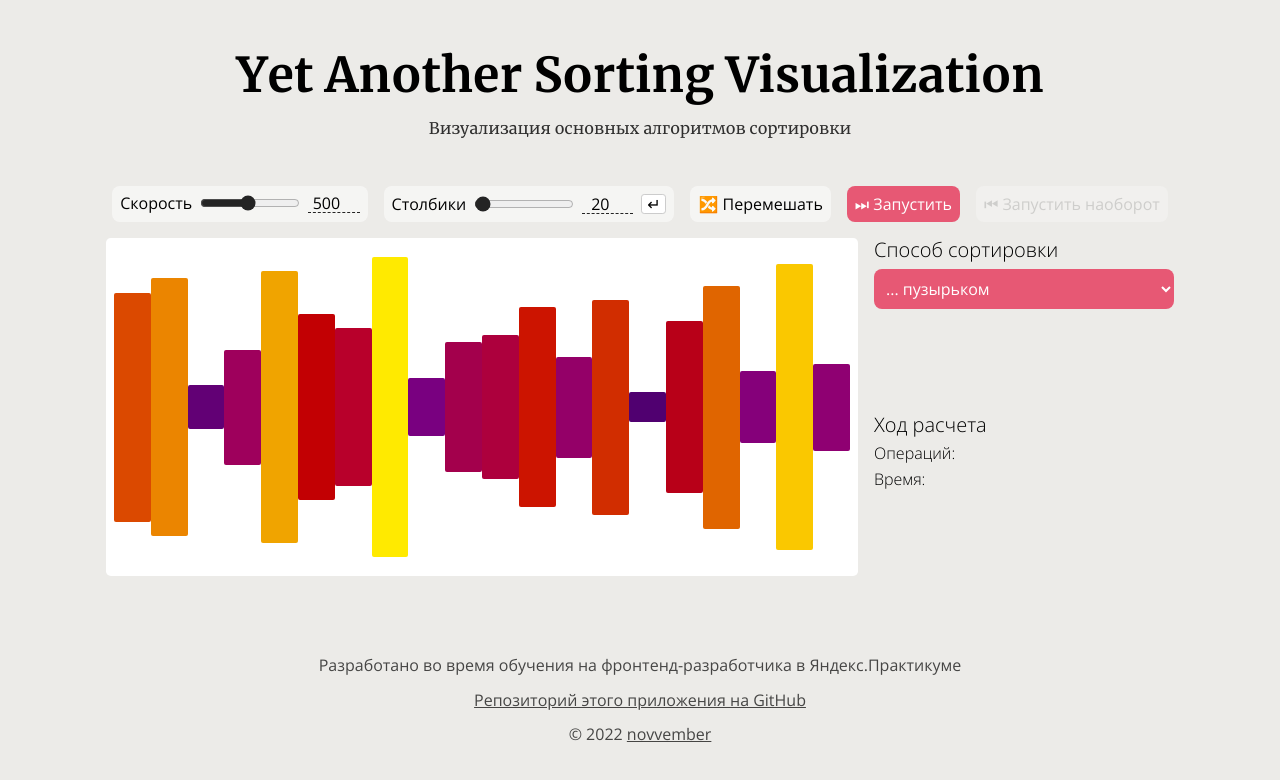
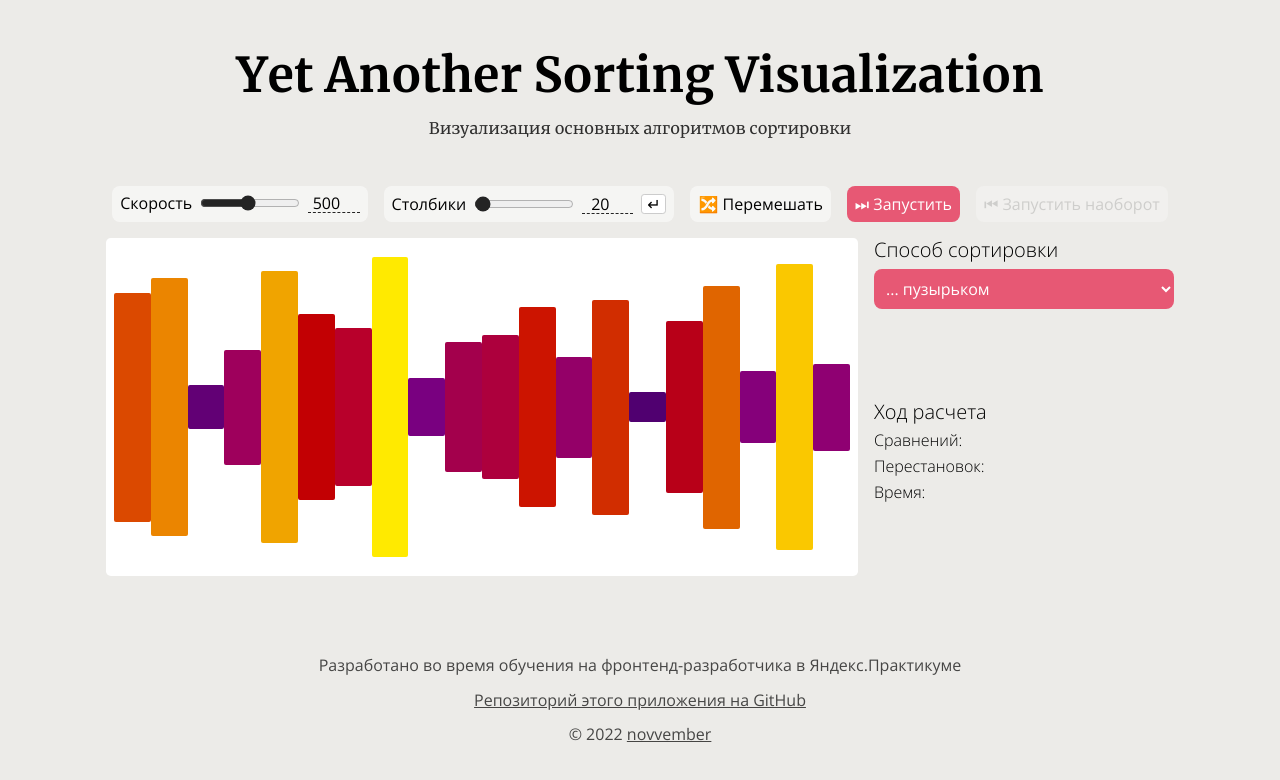
Before and after one commit to novvember/yet-another-sorting-visualization, a React (Create React App) app: page / in a window 1280 px wide. Shown: the top 780 px of the page. Built offline with nearby package versions, Linux system fonts and the light colour scheme.

Commit message:
feat: добавить отдельно пункты количества операций сравнений и перестановок

```diff
--- a/src/components/Results.js
+++ b/src/components/Results.js
@@ -5,7 +5,11 @@ function Results() {
 
       <ul className="results__list">
         <li className="results__list-item">
-          <span className="results__text">Операций:</span>
+          <span className="results__text">Сравнений:</span>
+          <span className="results__result"></span>
+        </li>
+        <li className="results__list-item">
+          <span className="results__text">Перестановок:</span>
           <span className="results__result"></span>
         </li>
         <li className="results__list-item">
```
